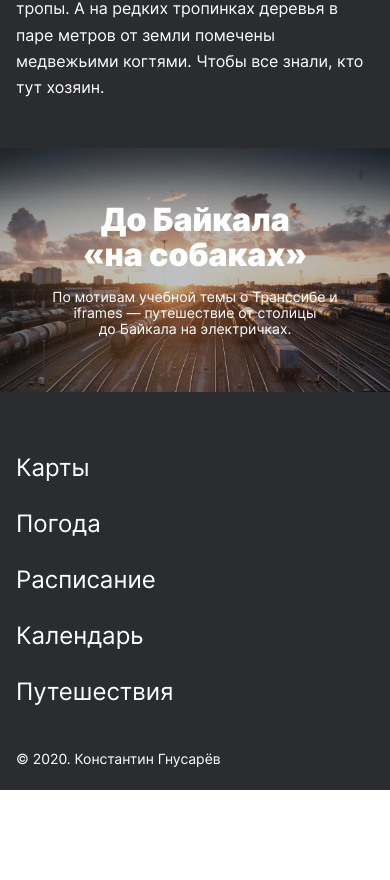
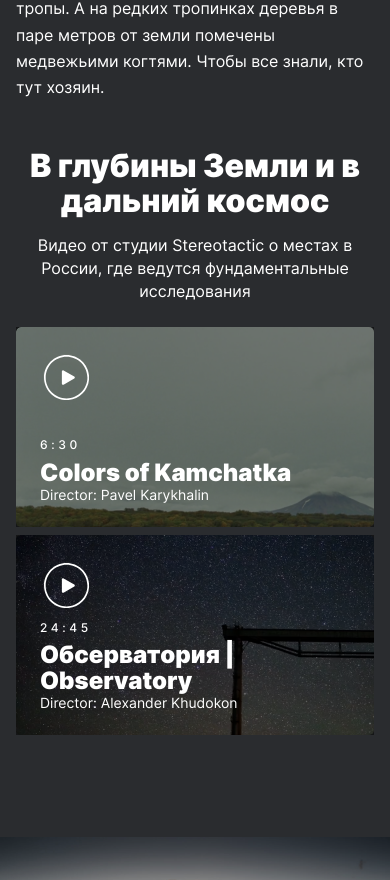
Before and after one commit to k-gnusarev/a11y-task, a plain HTML site: page index.html in a window 390 px wide. Shown: the part 9291-10171 px from the top of the page. Before the commit the page ends 10081 px from the top, so only its background shows below. Drawn offline with Linux system fonts and the light colour scheme.

Commit message:
minor improvements + added 'video' section

```diff
--- /dev/null
+++ b/blocks/content-subtitle/content-subtitle.css
@@ -0,0 +1,27 @@
+.content-subtitle {
+  max-width: 640px;
+
+  margin: 0 auto;
+  padding: 0;
+  margin-bottom: 72px;
+
+  font-size: 24px;
+  line-height: 1.25;
+  text-align: center;
+
+  color: #fff;
+}
+
+@media all and (max-width: 1023px) {
+  .content-subtitle {
+    margin-bottom: 56px;
+  }
+}
+
+@media all and (max-width: 767px) {
+  .content-subtitle {
+    margin-bottom: 24px;
+    font-size: 16px;
+    line-height: 1.44;
+  }
+}
--- /dev/null
+++ b/blocks/content-title/content-title.css
@@ -0,0 +1,31 @@
+.content-title {
+  max-width: 800px;
+
+  margin: 0 auto;
+  padding: 0;
+  margin-bottom: 48px;
+
+  font-weight: 900;
+  font-size: 72px;
+  line-height: 1.09;
+  text-align: center;
+
+  color: #fff;
+}
+
+@media all and (max-width: 1023px) {
+  .content-title {
+    font-size: 42px;
+    line-height: 1.1;
+    margin-bottom: 24px;
+  }
+
+}
+
+@media all and (max-width: 767px) {
+  .content-title {
+    font-size: 32px;
+    line-height: 1.1;
+    margin-bottom: 16px;
+  }
+}
--- a/blocks/cover/__overlay/cover__overlay.css
+++ b/blocks/cover/__overlay/cover__overlay.css
@@ -10,12 +10,14 @@
   justify-content: center;
 
 
+
+
   background-color: rgba(42, 44, 47, .3);
   transition: background 0.3s ease-in;
   text-decoration: none;
-}
 
 
+}
 
 .cover__overlay:hover {
   background-color: rgba(42, 44, 47, .8);
--- a/blocks/header/header.css
+++ b/blocks/header/header.css
@@ -1,7 +1,7 @@
 .header {
   max-width: 1280px;
   margin: auto;
-  padding: 28px 48px 0;
+  padding: 30px 48px 0;
   box-sizing: border-box;
   display: flex;
   align-items: baseline;
--- a/blocks/places/places.css
+++ b/blocks/places/places.css
@@ -3,7 +3,7 @@
   display: flex;
   flex-direction: column;
   margin: auto;
-  margin-bottom: 92px;
+  margin-bottom: 102px;
 }
 
 @media all and (min-width: 768px) and (max-width: 1023px) {
--- /dev/null
+++ b/blocks/video/__container/video__container.css
@@ -0,0 +1,26 @@
+.video__container {
+  display: flex;
+  align-items: center;
+  justify-content: space-between;
+
+
+  margin: auto;
+  box-sizing: border-box;
+
+  max-width: 1184px;
+  width: 100%;
+  gap: 18px;
+}
+
+@media screen and (max-width: 1279px) {
+  .video__container {
+    gap: 16px;
+  }
+}
+
+@media all and (max-width: 767px) {
+  .video__container {
+    flex-direction: column;
+    gap: 8px;
+  }
+}
--- /dev/null
+++ b/blocks/video/__duration/video__duration.css
@@ -0,0 +1,20 @@
+.video__duration {
+  font-weight: 500;
+  font-size: 12px;
+  line-height: 1.08;
+  letter-spacing: 0.3em;
+
+  color: #fff;
+
+  margin: 0;
+  padding: 0;
+
+  margin-bottom: 12px;
+  z-index: 2;
+}
+
+@media all and (max-width: 767px) {
+  .video__duration {
+    margin-bottom: 8px;
+  }
+}
--- /dev/null
+++ b/blocks/video/__item/_content/video__item_content_kamchatka.css
@@ -0,0 +1,3 @@
+.video__item_content_kamchatka {
+  background-image: url(../../../../images/kamchatka.png);
+}
--- /dev/null
+++ b/blocks/video/__item/_content/video__item_content_observatory.css
@@ -0,0 +1,3 @@
+.video__item_content_observatory {
+  background-image: url(../../../../images/observatory.png);
+}
--- /dev/null
+++ b/blocks/video/__item/video__item.css
@@ -0,0 +1,58 @@
+.video__item {
+  border-radius: 5px;
+
+  width: calc(50% - 9px);
+  min-height: 323px;
+
+  padding: 30px 0 30px 30px;
+  position: relative;
+
+  object-fit: fill;
+  object-position: center;
+  box-sizing: border-box;
+  background-repeat: no-repeat;
+
+  display: flex;
+  flex-direction: column-reverse;
+  z-index: 0;
+
+}
+
+.video__item::after {
+  content: '';
+  background-color: rgba(0, 0, 0, .5);
+  position: absolute;
+  top: 0;
+  left: 0;
+  right: 0;
+  bottom: 0;
+
+  z-index: 1;
+}
+
+@media screen and (max-width: 1279px) {
+  .video__item {
+    width: calc(50% - 8px);
+    min-height: 288px;
+  }
+}
+
+@media screen and (max-width: 1023px) {
+  .video__item {
+    padding: 24px 0 24px 24px;
+    min-height: 200px;
+  }
+}
+
+@media all and (max-width: 676px) {
+  .video__item {
+    padding: 24px;
+    width: 100%;
+  }
+}
+
+@media all and (max-width: 374px) {
+  .video__item {
+    padding: 16px;
+  }
+}
--- /dev/null
+++ b/blocks/video/__play-button/video__play-button.css
@@ -0,0 +1,18 @@
+.video__play-button {
+  position: absolute;
+  top: 30px;
+  left: 30px;
+  z-index: 2;
+
+
+  animation: pulse 1s ease-in-out infinite alternate;
+}
+
+@keyframes pulse {
+  from {
+    transform: scale(1);
+  }
+  to {
+    transform: scale(1.1);
+  }
+}
--- /dev/null
+++ b/blocks/video/__subtitle/video__subtitle.css
@@ -0,0 +1,9 @@
+.video__subtitle {
+  font-size: 14px;
+  line-height: 1.07;
+
+  color: #fff;
+  margin: 0;
+  padding: 0;
+  z-index: 2;
+}
--- /dev/null
+++ b/blocks/video/__title/video__title.css
@@ -0,0 +1,30 @@
+.video__title {
+  font-weight: 900;
+  font-size: 36px;
+  line-height: 1.08;
+
+  color: #fff;
+
+  margin: 0;
+  padding: 0;
+
+  margin-bottom: 18px;
+
+  max-width: 322px;
+  z-index: 2;
+}
+
+@media all and (max-width: 1023px) {
+  .video__title {
+    font-size: 24px;
+    line-height: 1.08;
+    max-width: 288px;
+    margin-bottom: 12px;
+  }
+}
+
+@media all and (max-width: 676px) {
+  .video__title {
+    margin-bottom: 2px;
+  }
+}
--- /dev/null
+++ b/blocks/video/video.css
@@ -0,0 +1,28 @@
+.video {
+  width: 100%;
+  max-width: 1184px;
+  margin: 0 auto 102px;
+
+  display: flex;
+  flex-direction: column;
+
+  box-sizing: content-box;
+}
+
+@media screen and (max-width: 1279px) {
+  .video {
+    width: calc(100% - 48px*2);
+  }
+}
+
+@media all and (max-width: 1023px) {
+  .video {
+    width: calc(100% - 24px*2);
+  }
+}
+
+@media all and (max-width: 767px) {
+  .video {
+    width: calc(100% - 16px*2);
+  }
+}
--- a/index.html
+++ b/index.html
@@ -166,6 +166,31 @@
       </article>
     </section>
 
+    <section class="video">
+      <h2 class="content-title">В глубины Земли и в дальний космос</h2>
+      <p class="content-subtitle">Видео от студии Stereotactic о местах в России, где ведутся фундаментальные исследования</p>
+      <div class="video__container">
+        <div class="video__item video__item_content_kamchatka">
+          <svg class="video__play-button" width="41" height="41" viewBox="0 0 41 41" fill="none" xmlns="http://www.w3.org/2000/svg">
+            <path d="M20.5 1.5375C30.955 1.5375 39.4625 10.045 39.4625 20.5C39.4625 30.955 30.955 39.4625 20.5 39.4625C10.045 39.4625 1.5375 30.955 1.5375 20.5C1.5375 10.045 10.045 1.5375 20.5 1.5375ZM20.5 0C9.17375 0 0 9.17375 0 20.5C0 31.8263 9.17375 41 20.5 41C31.8263 41 41 31.8263 41 20.5C41 9.17375 31.8263 0 20.5 0Z" fill="white"/>
+            <path d="M17.7831 27.0086L27.5206 21.3711C27.8281 21.1661 28.0331 20.8586 28.0331 20.4999C28.0331 20.1411 27.8281 19.7824 27.5206 19.6286L17.7831 13.9911C17.4756 13.7861 17.0656 13.7861 16.7581 13.9911C16.4506 14.1961 16.2456 14.5036 16.2456 14.8624V26.1374C16.2456 26.4961 16.4506 26.8549 16.7581 27.0086C17.0656 27.1624 17.4244 27.2136 17.7831 27.0086Z" fill="white"/>
+          </svg>
+          <p class="video__subtitle">Director: Pavel Karykhalin</p>
+          <h3 class="video__title">Colors of Kamchatka</h3>
+          <p class="video__duration">6:30</p>
+        </div>
+        <div class="video__item video__item_content_observatory">
+          <svg class="video__play-button" width="41" height="41" viewBox="0 0 41 41" fill="none" xmlns="http://www.w3.org/2000/svg">
+            <path d="M20.5 1.5375C30.955 1.5375 39.4625 10.045 39.4625 20.5C39.4625 30.955 30.955 39.4625 20.5 39.4625C10.045 39.4625 1.5375 30.955 1.5375 20.5C1.5375 10.045 10.045 1.5375 20.5 1.5375ZM20.5 0C9.17375 0 0 9.17375 0 20.5C0 31.8263 9.17375 41 20.5 41C31.8263 41 41 31.8263 41 20.5C41 9.17375 31.8263 0 20.5 0Z" fill="white"/>
+            <path d="M17.7831 27.0086L27.5206 21.3711C27.8281 21.1661 28.0331 20.8586 28.0331 20.4999C28.0331 20.1411 27.8281 19.7824 27.5206 19.6286L17.7831 13.9911C17.4756 13.7861 17.0656 13.7861 16.7581 13.9911C16.4506 14.1961 16.2456 14.5036 16.2456 14.8624V26.1374C16.2456 26.4961 16.4506 26.8549 16.7581 27.0086C17.0656 27.1624 17.4244 27.2136 17.7831 27.0086Z" fill="white"/>
+          </svg>
+          <p class="video__subtitle">Director: Alexander Khudokon</p>
+          <h3 class="video__title">Обсерватория | Observatory</h3>
+          <p class="video__duration">24:45</p>
+        </div>
+      </div>
+    </section>
+
     <section class="cover">
       <a href="https://stampsy.com/na-elektrichkakh-do-baikala" class="cover__overlay" target="_blank">
         <h2 class="cover__title">До&nbsp;Байкала «на&nbsp;собаках»</h2>
--- a/pages/index.css
+++ b/pages/index.css
@@ -33,7 +33,6 @@
 @import url(../blocks/intro/__span-accent/intro__span-accent.css);
 @import url(../blocks/intro/__text/intro__text.css);
 @import url(../blocks/intro/__title/intro__title.css);
-@import url(../blocks/intro/__text-wrapper/intro__text-wrapper.css);
 
 /* фото-сетка */
 
@@ -52,6 +51,26 @@
 @import url(../blocks/place/__url-heading/place__url-heading.css);
 @import url(../blocks/place/__link/place__link.css);
 
+/* заголовки */
+
+@import url(../blocks/content-title/content-title.css);
+@import url(../blocks/content-subtitle/content-subtitle.css);
+
+
+/* раздел видео */
+
+@import url(../blocks/video/video.css);
+@import url(../blocks/video/__container/video__container.css);
+@import url(../blocks/video/__item/video__item.css);
+@import url(../blocks/video/__item/_content/video__item_content_kamchatka.css);
+@import url(../blocks/video/__item/_content/video__item_content_observatory.css);
+@import url(../blocks/video/__duration/video__duration.css);
+@import url(../blocks/video/__play-button/video__play-button.css);
+@import url(../blocks/video/__subtitle/video__subtitle.css);
+@import url(../blocks/video/__title/video__title.css);
+
+
+
 /* кавер */
 
 @import url(../blocks/cover/cover.css);
```
Also changed, not shown: images/kamchatka.png (added), images/observatory.png (added).
